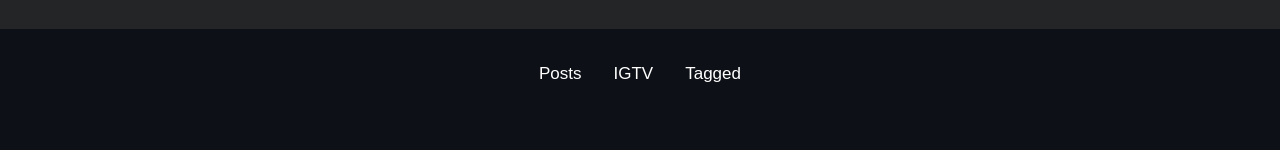
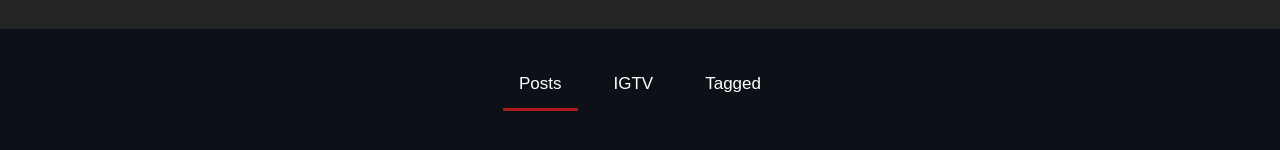
Before and after one commit to AppSiDaL/portfolio, a React (Vite) app: page / in a window 1280 px wide. Shown: the part 502-652 px from the top of the page. Built offline with nearby package versions, Linux system fonts and the light colour scheme.

Commit message:
Update styling for tab links in Tabs.css and add active tab indicator in Tabs.tsx

```diff
--- a/src/components/molecules/tabs/Tabs.css
+++ b/src/components/molecules/tabs/Tabs.css
@@ -10,10 +10,10 @@
 }
 
 .tablinks {
-  border-radius: 10px;
+  margin: 10px;
+  border: none;
   color: white;
   background: none;
-  border: none;
   outline: none;
   cursor: pointer;
   padding: 14px 16px;
@@ -22,7 +22,7 @@
 }
 
 .tablinks:hover {
-  background-color: #ddd;
+  background-color: #424242;
 }
 
 .tabcontent {
--- a/src/components/molecules/tabs/Tabs.tsx
+++ b/src/components/molecules/tabs/Tabs.tsx
@@ -8,13 +8,31 @@ export default function Tabs() {
   return (
     <div className="tabs">
       <div className="tab">
-        <button className="tablinks" onClick={() => setActiveTab("Posts")}>
+        <button
+          className="tablinks"
+          onClick={() => setActiveTab("Posts")}
+          style={{
+            borderBottom: activeTab === "Posts" ? "3px solid #AD1A1C" : "",
+          }}
+        >
           Posts
         </button>
-        <button className="tablinks" onClick={() => setActiveTab("IGTV")}>
+        <button
+          className="tablinks"
+          onClick={() => setActiveTab("IGTV")}
+          style={{
+            borderBottom: activeTab === "IGTV" ? "3px solid #AD1A1C" : "",
+          }}
+        >
           IGTV
         </button>
-        <button className="tablinks" onClick={() => setActiveTab("Tagged")}>
+        <button
+          className="tablinks"
+          onClick={() => setActiveTab("Tagged")}
+          style={{
+            borderBottom: activeTab === "Tagged" ? "3px solid #AD1A1C" : "",
+          }}
+        >
           Tagged
         </button>
       </div>
```
